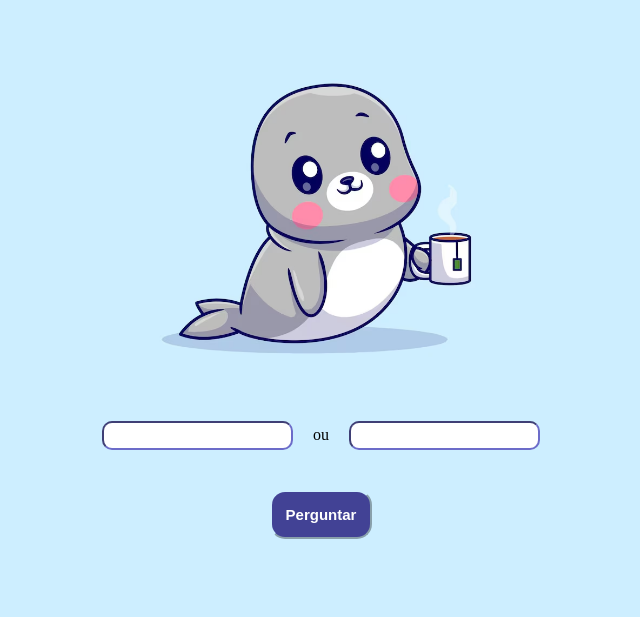
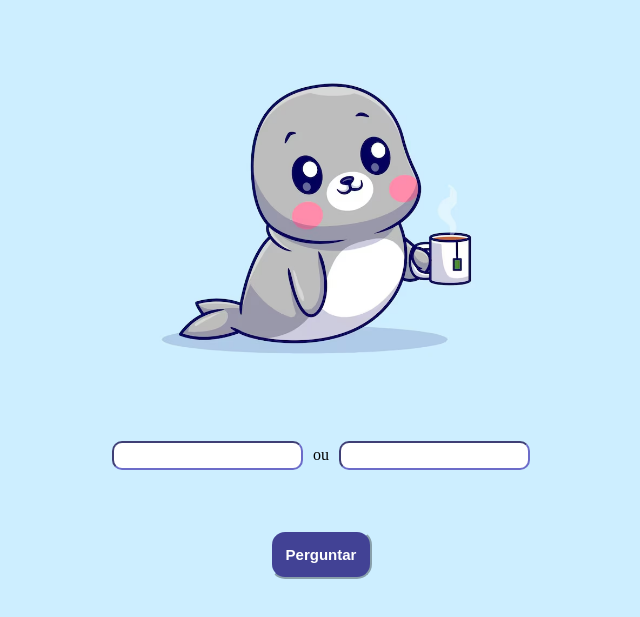
Before and after one commit to MarquesFernanda/pergunte-a-foca, a plain HTML site: page index.html in a window 1280 px wide. Shown: the part 87-704 px from the top of the page, without its empty margins (319-959 px from the left). Drawn offline with Linux system fonts and the light colour scheme.

Commit message:
Update style.css

```diff
--- a/style.css
+++ b/style.css
@@ -8,7 +8,8 @@
     display: flex;
     align-items: center;
     flex-direction: row;
-    gap: 20px;
+    gap: 10px;
+    padding: 20px;
 }
 
 h1 {
```
